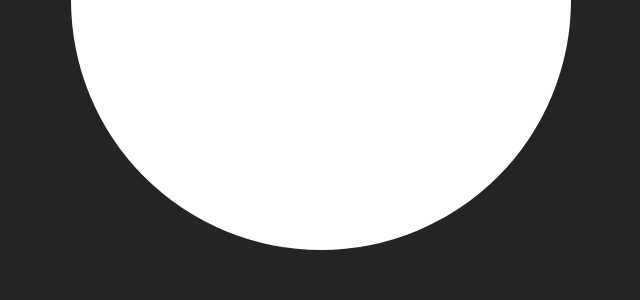
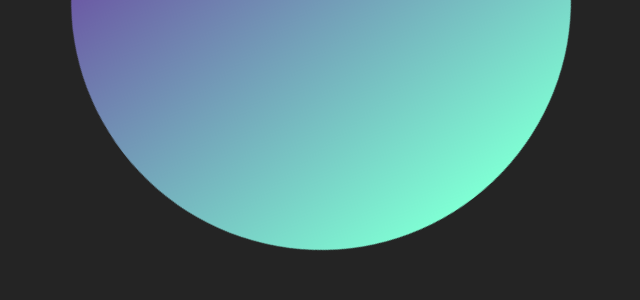
Before and after one commit to tho-myr/portfolio-svelte, a Svelte app: page / in a window 1280 px wide. Shown: the top 300 px of the page, without its empty margins (319-959 px from the left). Built offline with nearby package versions, Linux system fonts and the light colour scheme.

Commit message:
feat: add gradient and rotation

```diff
--- a/src/App.svelte
+++ b/src/App.svelte
@@ -2,7 +2,7 @@
     import {blob} from "./main.js";
 
     document.body.onpointermove = event => {
-        const { clientX, clientY } = event;
+        const {clientX, clientY} = event;
 
         blob.style.left = `${clientX}px`;
         blob.style.top = `${clientY}px`;
@@ -16,7 +16,6 @@
 
 <style>
     #blob {
-        background-color: white;
         height: 500px;
         width: 500px;
         aspect-ratio: 1;
@@ -25,5 +24,22 @@
         right: 50%;
         translate: -50% -50%;
         border-radius: 50%;
+
+        background: white linear-gradient(
+                to right,
+                aquamarine,
+                rebeccapurple
+        );
+
+        animation: rotate 20s infinite;
+    }
+
+    @keyframes rotate {
+        from {
+            rotate: 0deg;
+        }
+        to {
+            rotate: 360deg;
+        }
     }
 </style>
```
